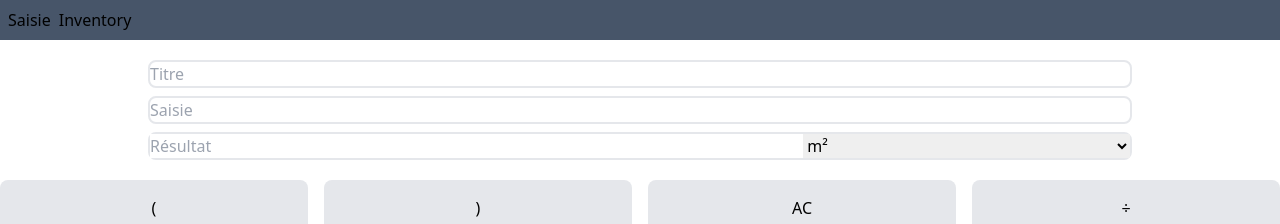
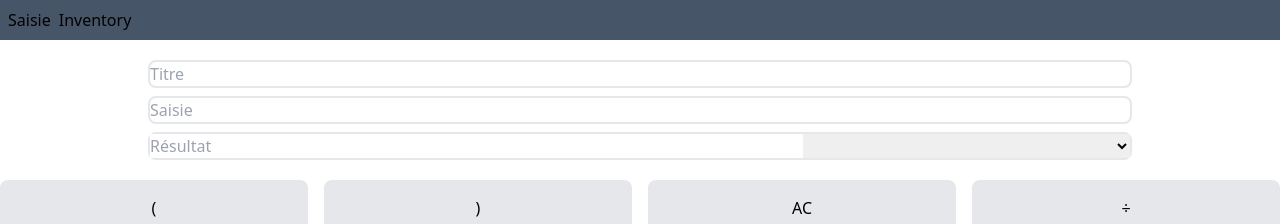
Before and after one commit to HugoClemt/inventory, an Angular app: page /saisie in a window 1280 px wide. Shown: the top 224 px of the page. Built offline with nearby package versions, Linux system fonts and the light colour scheme.

Commit message:
Export CSV

```diff
--- a/src/app/inventory/inventory.component.html
+++ b/src/app/inventory/inventory.component.html
@@ -11,8 +11,14 @@
                 <tr class="p-5 border-solid rounded-lg flex justify-center">
                     <td class="px-4 py-2">{{item.title}}</td>
                     <td class="px-4 py-2">{{item.calculate}}</td>
+                    <td class="px-4 py-2">{{ item.selectedUnity }}</td>
                 </tr>
             }
         </tbody>
     </table>
+    <div class="mt-4 flex justify-center">
+        <button class="bg-blue-500 hover:bg-blue-700 text-white font-bold py-2 px-4 rounded mr-2" (click)="ImportCSV()">Import CSV</button>
+        <button class="bg-green-500 hover:bg-green-700 text-white font-bold py-2 px-4 rounded mr-2">Imprimer</button>
+        <button class="bg-yellow-500 hover:bg-yellow-700 text-white font-bold py-2 px-4 rounded" (click)="ExportCSV()">Export CSV</button>
+    </div>
 </div>
--- a/src/app/inventory/inventory.component.ts
+++ b/src/app/inventory/inventory.component.ts
@@ -8,19 +8,56 @@ import { Data } from '../interface/data';
   standalone: true,
   imports: [CommonModule],
   templateUrl: './inventory.component.html',
-  styleUrl: './inventory.component.scss'
+  styleUrl: './inventory.component.scss',
 })
-export class InventoryComponent implements OnInit{
-
+export class InventoryComponent implements OnInit {
   data: Data[] = [];
 
   constructor(private dataService: DataService) {}
 
-
   ngOnInit(): void {
-    this.dataService.getData().subscribe(data => {
+    this.dataService.getData().subscribe((data) => {
       this.data = data;
     });
   }
 
+  ImportCSV() {
+    console.log('Import CSV');
+  }
+
+  ExportCSV() {
+    console.log('Export CSV');
+    const csvContent = this.convertArrayToCSV(this.data);
+    this.downloadCSV(csvContent, 'inventory.csv');
+  }
+
+  convertArrayToCSV(data: Data[]): string {
+    const csvArray = [];
+    const header = Object.keys(data[0]);
+    csvArray.push(header.join(','));
+
+    data.forEach((item: Data) => {
+      const row: string[] = [];
+      header.forEach((field) => {
+        row.push(item[field as keyof Data]);
+      });
+      csvArray.push(row.join(','));
+    });
+
+    return csvArray.join('\n');
+  }
+
+  downloadCSV(csvContent: string, fileName: string): void {
+    const blob = new Blob([csvContent], { type: 'text/csv;charset=utf-8;' });
+    const link = document.createElement('a');
+    const url = URL.createObjectURL(blob);
+
+    link.setAttribute('href', url);
+    link.setAttribute('download', fileName);
+    link.style.visibility = 'hidden';
+
+    document.body.appendChild(link);
+    link.click();
+    document.body.removeChild(link);
+  }
 }
--- a/src/app/saisie/saisie.component.html
+++ b/src/app/saisie/saisie.component.html
@@ -8,11 +8,11 @@
   <div class="resultat d-flex border-solid border-2 rounded-lg mt-2">
     <input type="text" class="input-resultat w-2/3" [value]="calculate" placeholder="Résultat" />
     <select class="input-unity w-1/3" [(ngModel)]="selectedUnity">
-      <option value="unity1">m²</option>
-      <option value="unity2">ml</option>
-      <option value="unity3">m³</option>
-      <option value="unity4">u</option>
-      <option value="unity5">l</option>
+      <option value="m²">m²</option>
+      <option value="ml">ml</option>
+      <option value="m³">m³</option>
+      <option value="u">u</option>
+      <option value="l">l</option>
     </select>
   </div>
 </div>
```
